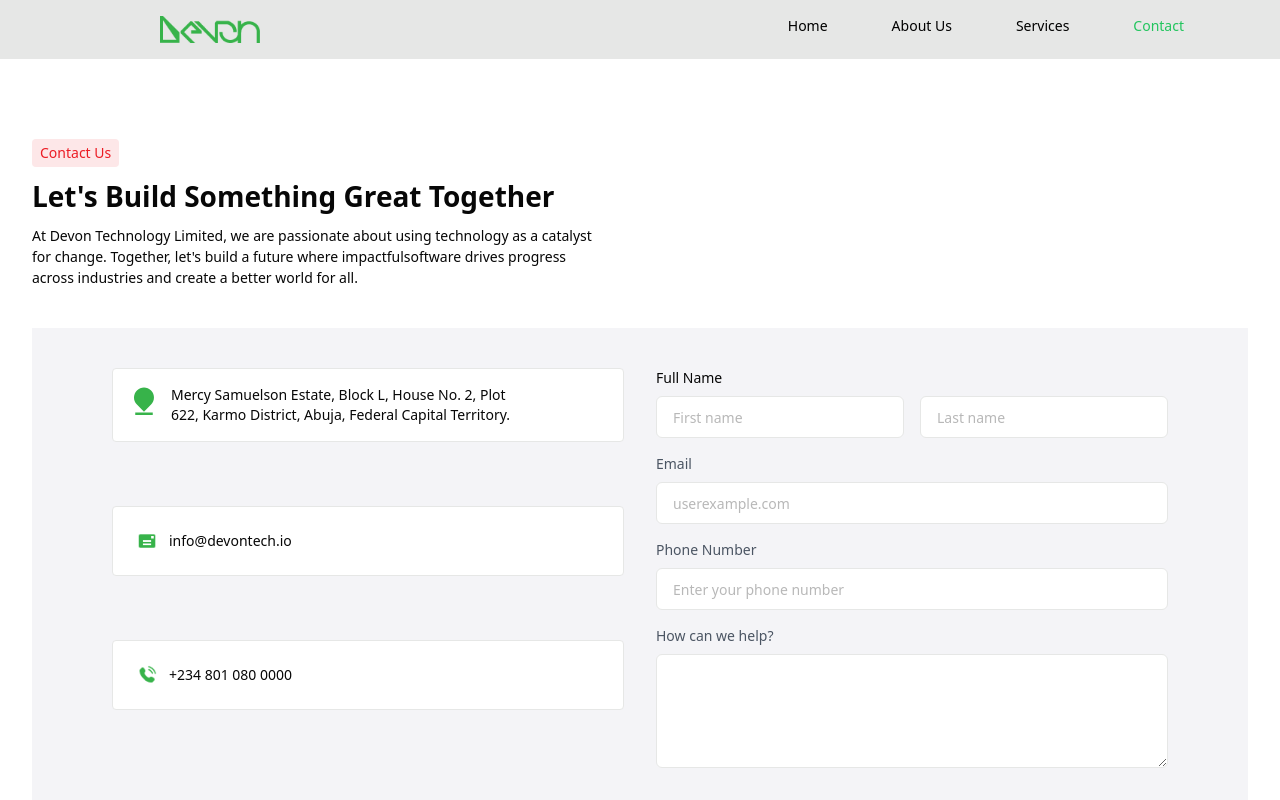
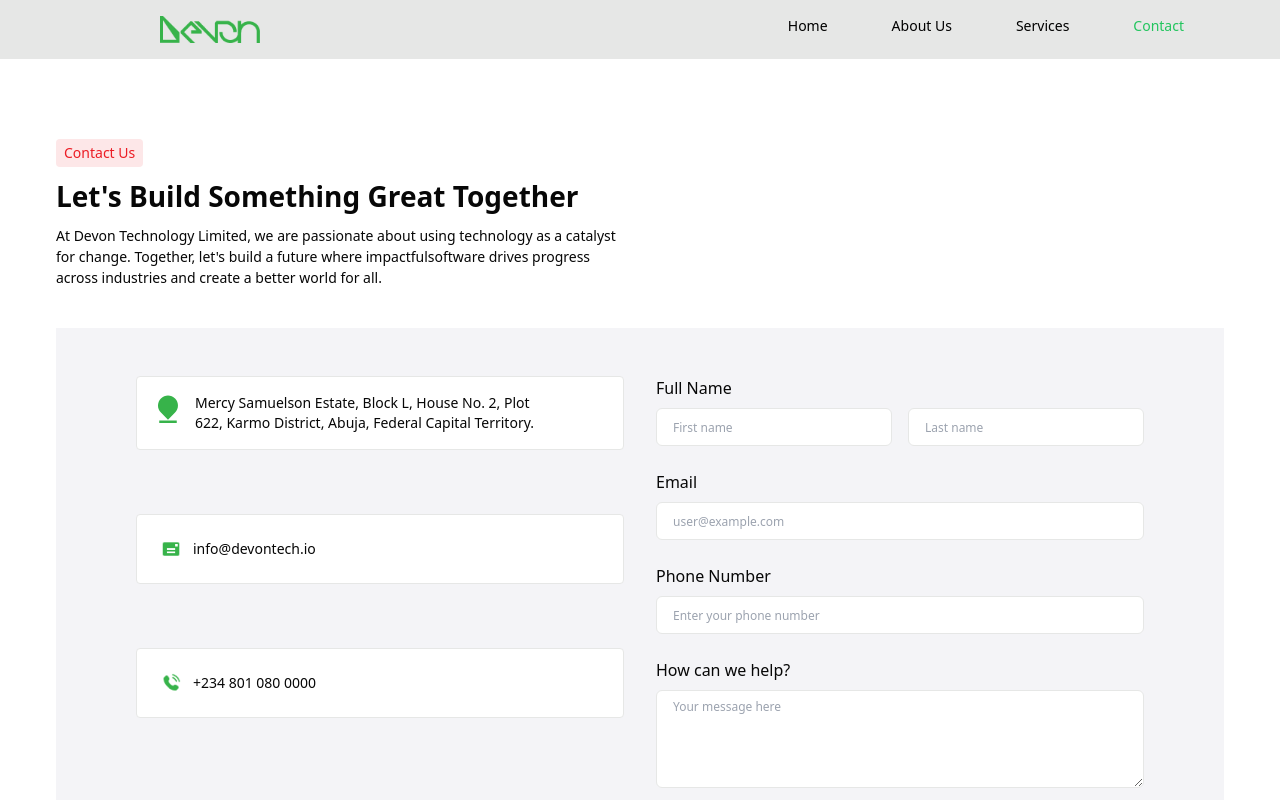
Before and after one commit to DevonSRE/devon_app, a Next.js app: page /contact in a window 1280 px wide. Shown: the top 800 px of the page. Built offline with nearby package versions, Linux system fonts and the light colour scheme.

Commit message:
Added the buttons interactivity

```diff
--- a/src/app/contact/page.jsx
+++ b/src/app/contact/page.jsx
@@ -4,6 +4,7 @@ import mailImg from "../../../public/mail.png";
 import phoneImg from "../../../public/phone.png";
 // import locationImg from "../../../public/location.png";
 import Footer from "../footer/page";
+import ContactusForm from "../component/ContactusForm";
 
 const Contact = () => {
   return (
@@ -27,7 +28,7 @@ const Contact = () => {
 
                 <div className="bg-[#2A2B6B0D] md:px-20 md:pt-10 p-4 mt-10">
                     <div className="grid grid-cols-1 md:grid-cols-2 gap-8">
-                        <div className="flex flex-col md:gap-16 gap-4">
+                        <div className="flex flex-col md:gap-16 gap-4 pt-2">
                             <div className="bg-white border border-[#E6E7E6] flex gap-3 p-4 rounded-sm">
                                 <svg xmlns="http://www.w3.org/2000/svg" viewBox="0 0 24 24" fill="#37B34A" width="30" height="30"><path d="M17.6569 15.6569L12 21.3137L6.34315 15.6569C3.21895 12.5327 3.21895 7.46734 6.34315 4.34315C9.46734 1.21895 14.5327 1.21895 17.6569 4.34315C20.781 7.46734 20.781 12.5327 17.6569 15.6569ZM5 22H19V24H5V22Z"></path></svg>
                                 <p className="text-sm">
@@ -57,9 +58,9 @@ const Contact = () => {
                             </div>
                         </div>
 
-                        <div>
-                            <form className="w-full max-w-lg">
-                                {/* Full Name */}
+                        <div className="max-w-lg">
+                            {/* <form className="w-full max-w-lg">
+
                                 <div className="mb-4">
                                     <label
                                         htmlFor="fullname"
@@ -85,7 +86,7 @@ const Contact = () => {
                                     </div>
                                 </div>
 
-                                {/* Email */}
+
                                 <div className="mb-4">
                                     <label
                                         htmlFor="email"
@@ -102,7 +103,7 @@ const Contact = () => {
                                     />
                                 </div>
 
-                                {/* Phone Number */}
+
                                 <div className="mb-4">
                                     <label
                                         htmlFor="phone"
@@ -119,7 +120,7 @@ const Contact = () => {
                                     />
                                 </div>
 
-                                {/* How Can I Help */}
+
                                 <div className="mb-6">
                                     <label
                                         htmlFor="help"
@@ -135,7 +136,7 @@ const Contact = () => {
                                     />
                                 </div>
 
-                                {/* Submit Button */}
+
                                 <button className="bg-[#37B34A] mt-8 px-12 py-3 rounded-lg  flex items-center gap-2 text-white">
                                     Send Message
                                     <svg
@@ -153,7 +154,8 @@ const Contact = () => {
                                         />
                                     </svg>
                                 </button>
-                            </form>
+                            </form> */}
+                            <ContactusForm/>
                         </div>
                     </div>
                 </div>
--- a/src/app/home/about/page.jsx
+++ b/src/app/home/about/page.jsx
@@ -3,6 +3,7 @@ import aboutOne from "../../../../public/about_one.png";
 import aboutTwo from "../../../../public/about_two.png";
 import aboutThree from "../../../../public/about_three.png";
 import aboutFour from "../../../../public/about_four.png";
+import Link from "next/link";
 
 const AboutUs = () => {
   return (
@@ -21,6 +22,7 @@ const AboutUs = () => {
           technology, fostering collaboration and efficiency across industries.
         </p>
         <div className="flex justify-center">
+          <Link href='/aboutus'>
             <button className="bg-[#37B34A] text-white mt-6 px-8 py-3 rounded-lg font-light flex items-center gap-2">
               Learn More
               <svg
@@ -38,6 +40,7 @@ const AboutUs = () => {
                 />
               </svg>
             </button>
+          </Link>
         </div>
 
         <div className="grid grid-cols-1 md:grid-cols-2 mt-6 gap-6">
--- a/src/app/home/hero/page.jsx
+++ b/src/app/home/hero/page.jsx
@@ -1,6 +1,7 @@
 import React from "react";
 import heroImg from "../../../../public/hero.png";
 import Image from "next/image";
+import Link from "next/link";
 
 const Hero = () => {
   return (
@@ -18,9 +19,12 @@ const Hero = () => {
               software that addresses pressing social issues.
             </p>
             <div className="pb-20 flex md:gap-4 gap-2">
+              <Link href='/services'>
                 <button className="bg-black border border-white mt-8 md:px-8 px-2 py-3 rounded-lg items-center">
                   Explore Our Solution
                 </button>
+              </Link>
+              <Link href='/contact'>
                 <button className="bg-[#37B34A] mt-8 md:px-8 px-2 py-3 rounded-lg flex items-center gap-2 ">
                   Book a Demo
                   <svg
@@ -38,6 +42,7 @@ const Hero = () => {
                     />
                   </svg>
                 </button>
+              </Link>
             </div>
           </div>
         </div>
```
Lines whose indentation alone changed are shown as unchanged.
